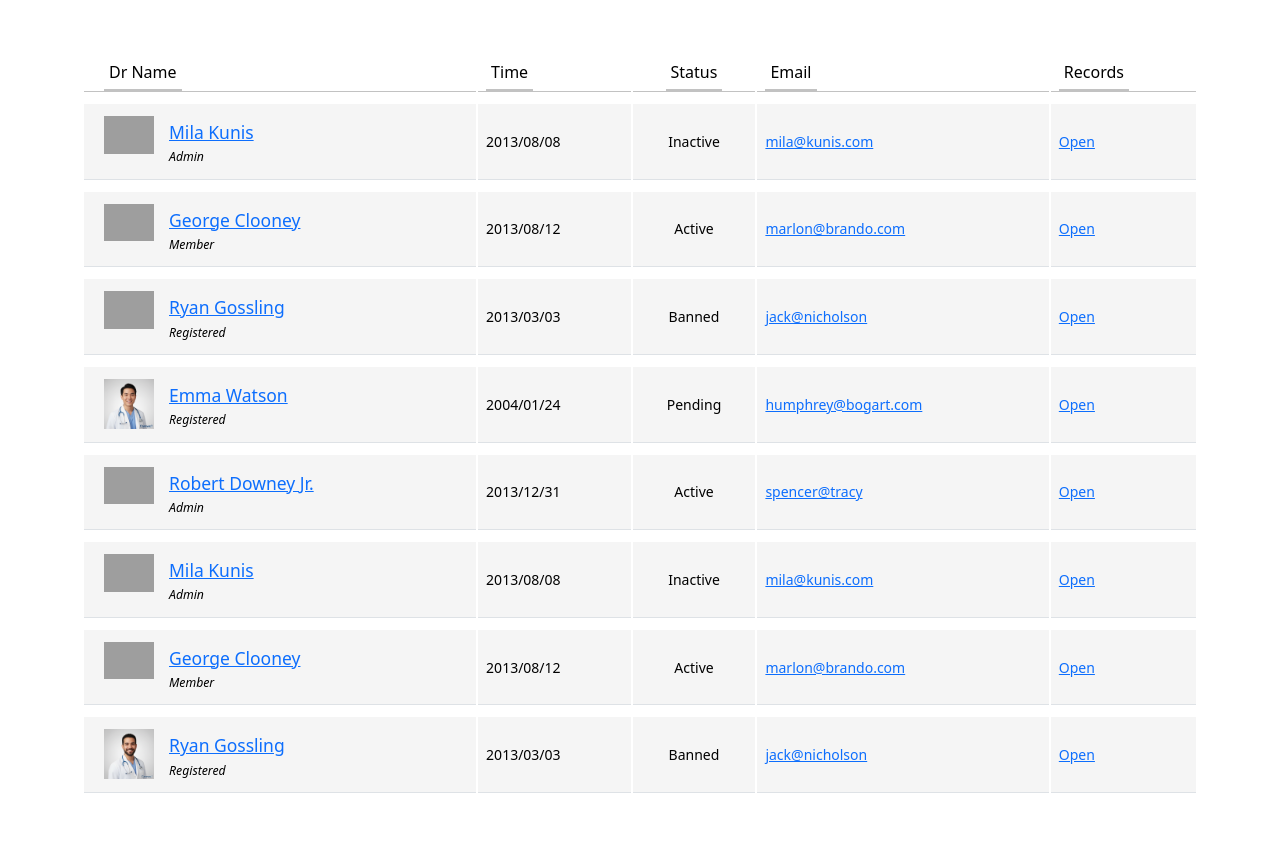
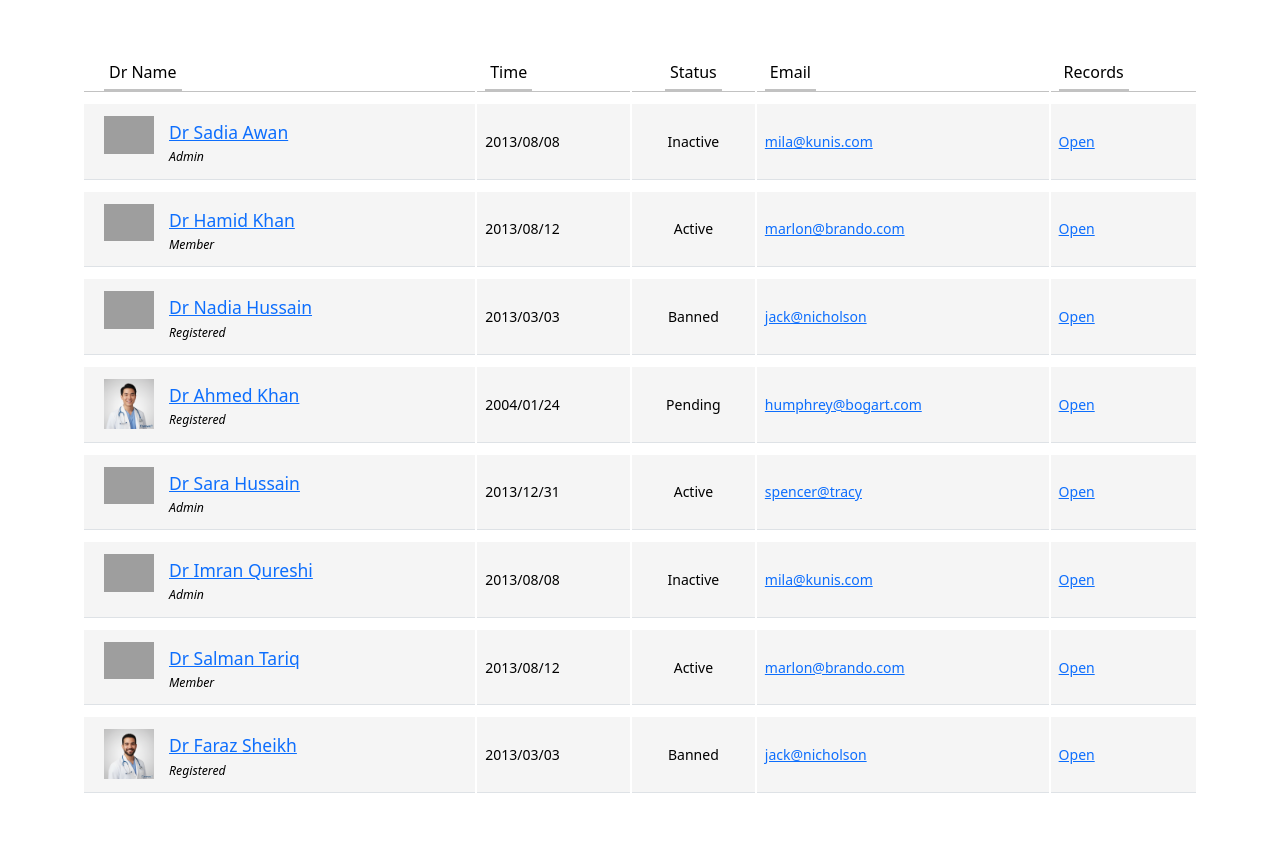
Before and after one commit to Naqi-Raza/HospitalMangment, a Django app: page /Drlist in a window 1280 px wide. Run offline with Django 5.2, Linux system fonts and the light colour scheme; grey boxes are pictures that could not be loaded.

Commit message:
change dr name

```diff
--- a/user/templates/Drlist.html
+++ b/user/templates/Drlist.html
@@ -29,7 +29,7 @@
 						<tr>
 							<td>
 								<img src="static/images/Dr1.png" alt="No_pic">
-								<a href="#" class="user-link">Mila Kunis</a>
+								<a href="#" class="user-link">Dr Sadia Awan</a>
 								<span class="user-subhead">Admin</span>
 							</td>
 							<td>
@@ -46,7 +46,7 @@
 						<tr>
 							<td>
 								<img src="static/images/Dr2.png" alt="">
-								<a href="#" class="user-link">George Clooney</a>
+								<a href="#" class="user-link">Dr Hamid Khan</a>
 								<span class="user-subhead">Member</span>
 							</td>
 							<td>
@@ -64,7 +64,7 @@
 						<tr>
 							<td>
 								<img src="static/images/Dr3.png">
-								<a href="#" class="user-link">Ryan Gossling</a>
+								<a href="#" class="user-link">Dr Nadia Hussain</a>
 								<span class="user-subhead">Registered</span>
 							</td>
 							<td>
@@ -80,7 +80,7 @@
 						<tr>
 							<td>
 								<img src="static/images/Dr4.png" alt="">
-								<a href="#" class="user-link">Emma Watson</a>
+								<a href="#" class="user-link">Dr Ahmed Khan</a>
 								<span class="user-subhead">Registered</span>
 							</td>
 							<td>
@@ -96,7 +96,7 @@
 						<tr>
 							<td>
 								<img src="static/images/Dr5.png" alt="">
-								<a href="#" class="user-link">Robert Downey Jr.</a>
+								<a href="#" class="user-link">Dr Sara Hussain</a>
 								<span class="user-subhead">Admin</span>
 							</td>
 							<td>
@@ -114,7 +114,7 @@
 						<tr>
 							<td>
 								<img src="static/images/Dr6.png" alt="">
-								<a href="#" class="user-link">Mila Kunis</a>
+								<a href="#" class="user-link">Dr Imran Qureshi</a>
 								<span class="user-subhead">Admin</span>
 							</td>
 							<td>
@@ -132,7 +132,7 @@
 						<tr>
 							<td>
 								<img src="static/images/Dr7.png" alt="">
-								<a href="#" class="user-link">George Clooney</a>
+								<a href="#" class="user-link">Dr Salman Tariq</a>
 								<span class="user-subhead">Member</span>
 							</td>
 							<td>
@@ -150,7 +150,7 @@
 						<tr>
 							<td>
 								<img src="static/images/Dr8.png" alt="">
-								<a href="#" class="user-link">Ryan Gossling</a>
+								<a href="#" class="user-link">Dr Faraz Sheikh</a>
 								<span class="user-subhead">Registered</span>
 							</td>
 							<td>
--- a/user/templates/home.html
+++ b/user/templates/home.html
@@ -54,7 +54,7 @@
               <div class="card-body" style="height:150px;">
                 <form action="{% url 'appointment' %}" method="GET">
                 <h5 class="card-title" style="font-size:15px; margin:0%">CONSULTANT MEDICAL SPECIALIST</h5>
-                <h1 style="font-size:25px; margin:0%">Dr. Sadia Awan</h1>
+                <h1 style="font-size:25px; margin:0%">Dr Sadia Awan</h1>
                 <p class="card-text" style="font-size:10px;">MBBS(Medical University England),FCP(Medicine)
                   <br>MACG(England)</p>
                 <a class="btn btn-primary " href="{% url 'appointment' %}?Drname=Dr Sadia Awan" role="button" aria-disabled="true">Appointment</a>
```
